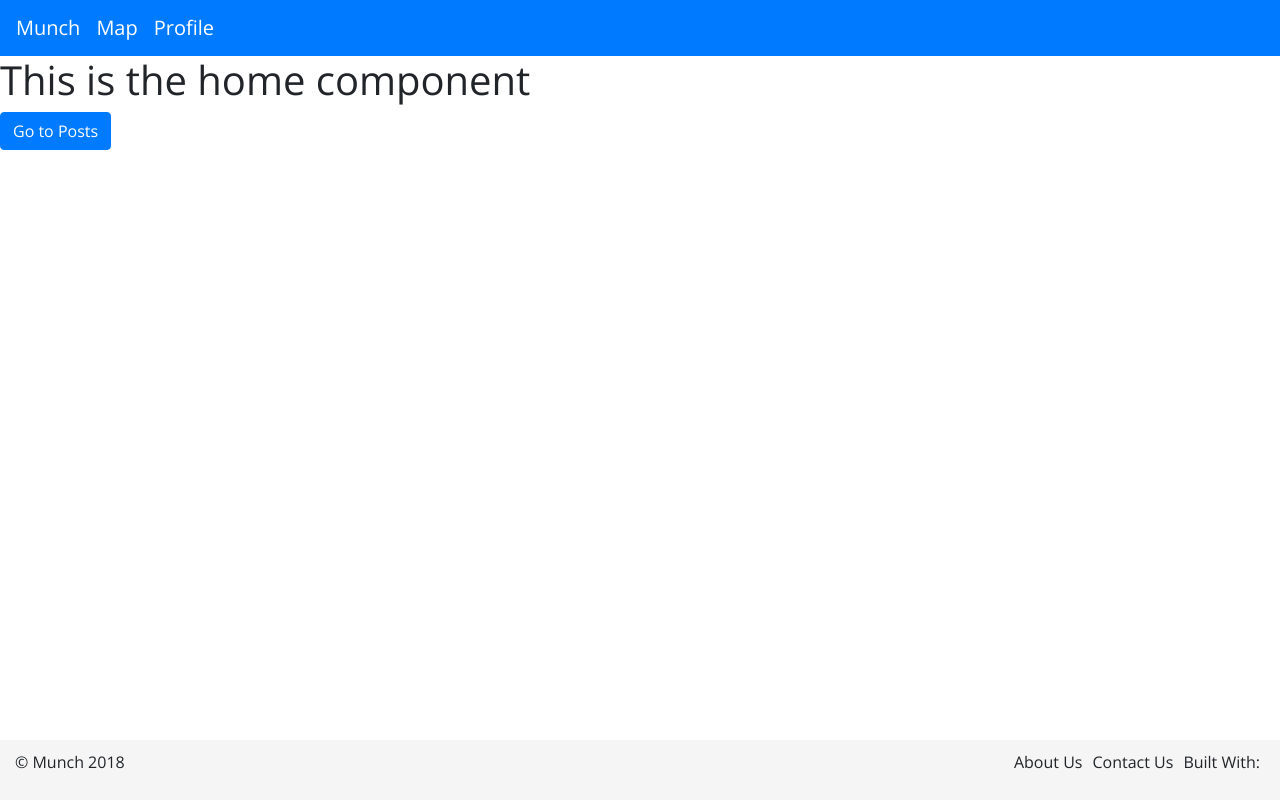
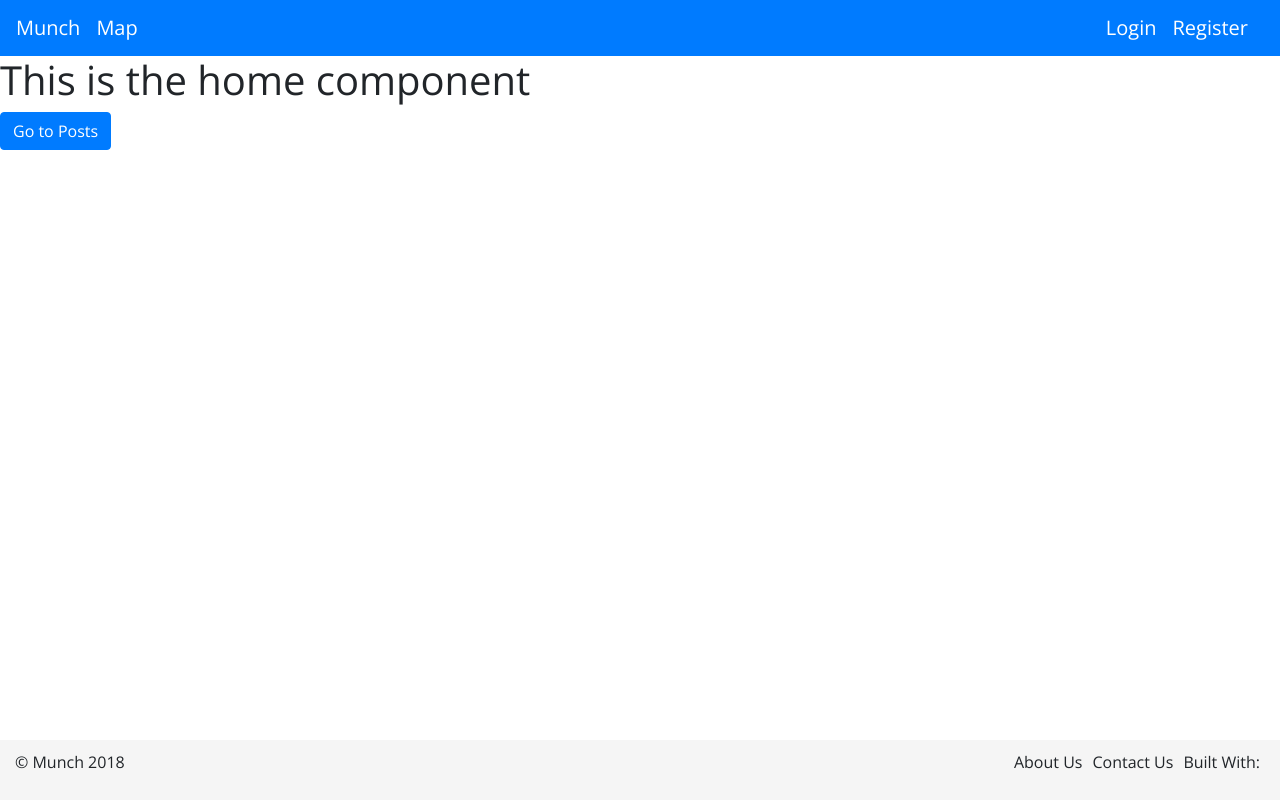
Before and after one commit to benAkehurst/food-search-v2, an Angular app in the folder food-search/: page /home in a window 1280 px wide. Built offline with nearby package versions, Linux system fonts and the light colour scheme.

Commit message:
check logged in status in header

```diff
--- a/food-search/src/app/Components/HeaderComponent/header.component.css
+++ b/food-search/src/app/Components/HeaderComponent/header.component.css
@@ -6,3 +6,15 @@
     color: lightgray;
     cursor: pointer;
 }
+
+.profile-link {
+
+}
+
+.login-link {
+
+}
+
+.register-link {
+
+}
--- a/food-search/src/app/Components/HeaderComponent/header.component.html
+++ b/food-search/src/app/Components/HeaderComponent/header.component.html
@@ -1,5 +1,11 @@
-<nav class="navbar navbar-expand-lg navbar navbar-dark bg-primary">
-  <span class="navbar-brand header-link" (click)="goToHomeLink()">Munch</span>
-  <span class="nav-item header-link navbar-brand" (click)="goToMapLink()">Map</span>
-  <span class="nav-item header-link navbar-brand" (click)="goToProfileLink()">Profile</span>
+<nav class="navbar navbar-expand-lg navbar navbar-dark bg-primary d-flex justify-content-between">
+  <div class="main-buttons-container">
+    <span class="navbar-brand header-link main-link" (click)="goToHomeLink()">Munch</span>
+    <span class="nav-item header-link navbar-brand map-link" (click)="goToMapLink()">Map</span>
+  </div>
+  <div class="login-register-div">
+    <span class="nav-item header-link navbar-brand profile-link" (click)="goToProfileLink()" *ngIf="loggedIn">Profile</span>
+    <span class="nav-item header-link navbar-brand login-link" (click)="goToLoginLink()" *ngIf="!loggedIn">Login</span>
+    <span class="nav-item header-link navbar-brand register-link" (click)="goToRegisterLink()" *ngIf="!loggedIn">Register</span>
+  </div>
 </nav>
--- a/food-search/src/app/Components/HeaderComponent/header.component.ts
+++ b/food-search/src/app/Components/HeaderComponent/header.component.ts
@@ -15,11 +15,25 @@ import { NgModel } from '@angular/forms';
 export class HeaderComponent implements OnInit {
 
     constructor(private dataService: DataService, private router: Router) { }
-
+    loggedIn: Boolean = false;
 
     ngOnInit() {
 
+        this.checkLoggedInStaus();
 
+        setInterval(() => {
+            this.checkLoggedInStaus();
+        }, 10000);
+    }
+
+    public checkLoggedInStaus() {
+        const userObj = this.getStorageItems();
+        if (userObj.status === false ) {
+            this.loggedIn = false;
+        }
+        if (userObj.status === true ) {
+            this.loggedIn = true;
+        }
     }
 
     public goToHomeLink() {
@@ -34,5 +48,25 @@ export class HeaderComponent implements OnInit {
         this.router.navigate(['/profile']);
     }
 
+    public goToLoginLink() {
+        this.router.navigate(['/login']);
+    }
+
+    public goToRegisterLink() {
+        this.router.navigate(['/register']);
+    }
+
+    public getStorageItems() {
+        const token = localStorage.getItem('token');
+        const id = localStorage.getItem('id');
+        let userObj = { status: false };
+        if (token == null && id == null ) {
+            return userObj = { status: false };
+        }
+        if (token && id ) {
+            return userObj = {status: true};
+        }
+    }
+
 
 }
```
